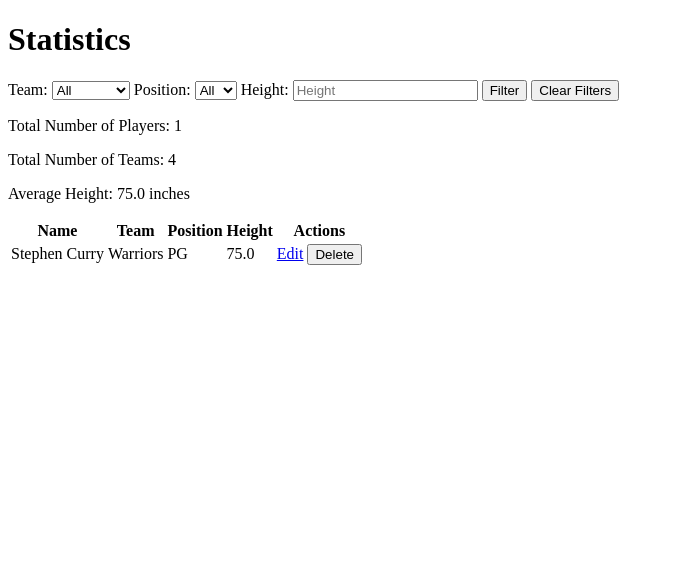
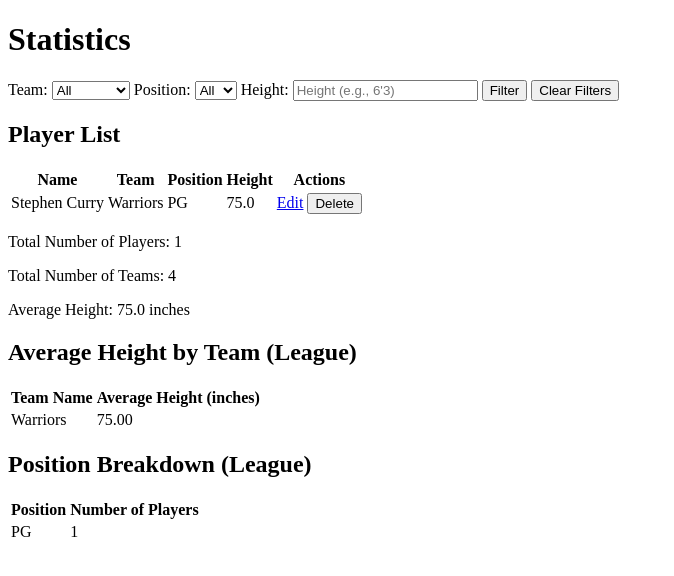
Before and after one commit to jerryyipp/NBA-Stat-Analyst, a Flask app: page /statistics in a window 1280 px wide. Shown: the part 46-622 px from the top of the page, without its empty margins (0-674 px from the left). Run offline with Flask 3, Linux system fonts and the light colour scheme.

Commit message:
Final touches done tomorrow night

```diff
--- a/app.py
+++ b/app.py
@@ -15,13 +15,24 @@ class Player(db.Model):
     name = db.Column(db.String(100), nullable=False)
     team_name = db.Column(db.String, db.ForeignKey('team.team_name'), nullable=False)
     position = db.Column(db.String(50))
-    height = db.Column(db.String(10))
+    height = db.Column(db.Float)  # Store height as float (in inches)
 
 # Define the Team model
 class Team(db.Model):
     team_name = db.Column(db.String(50), primary_key=True)
     city = db.Column(db.String(20), nullable=False)
     conference = db.Column(db.String(20), nullable=False)
+
+# Helper function to convert height in 'feet'inches' format to inches
+def convert_height_to_inches(height):
+    if height:
+        feet_inches = height.split("'")
+        if len(feet_inches) == 2:
+            feet = int(feet_inches[0])
+            inches = int(feet_inches[1].replace('"', ''))
+            total_inches = feet * 12 + inches
+            return total_inches
+    return None
 
 # Home route
 @app.route('/')
@@ -49,7 +60,7 @@ def players():
     if position_filter:
         players_query = players_query.filter(Player.position == position_filter)
     if height_filter:
-        players_query = players_query.filter(Player.height == height_filter)
+        players_query = players_query.filter(Player.height == float(height_filter))
 
     players = players_query.all()
 
@@ -72,18 +83,20 @@ def add_player():
         position = request.form['position']
         height = request.form['height']
 
+        # Convert height to inches if it's in a string format like '5'11"'
+        height_in_inches = convert_height_to_inches(height)
+
         # Check if the team exists, if not assign "Free Agent"
         if not Team.query.filter_by(team_name=team_name).first():
             team_name = "Free Agent"
 
-        new_player = Player(name=name, team_name=team_name, position=position, height=height)
+        new_player = Player(name=name, team_name=team_name, position=position, height=height_in_inches)
         db.session.add(new_player)
         db.session.commit()
         flash('Player added successfully!')
         return redirect(url_for('players'))
 
     return render_template('add_player.html', teams=teams)
-
 
 # Route to edit a player
 @app.route('/edit_player/<int:player_id>', methods=['GET', 'POST'])
@@ -94,7 +107,11 @@ def edit_player(player_id):
         player.name = request.form['name']
         player.team_name = request.form['team_name']
         player.position = request.form['position']
-        player.height = request.form['height']
+        height = request.form['height']
+
+        # Convert height to inches if it's in a string format like '5'11"'
+        player.height = convert_height_to_inches(height)
+
         db.session.commit()
         flash('Player updated successfully!')
         return redirect(url_for('players'))
@@ -125,26 +142,38 @@ def statistics():
     position_filter = request.args.get('position', '')
     height_filter = request.args.get('height', '')
 
-    # Query distinct teams and positions
+    # Query distinct teams and positions for filter options
     teams = Team.query.order_by(Team.team_name).all()
     positions = db.session.query(Player.position).distinct().order_by(Player.position).all()
-    positions = [pos[0] for pos in positions if pos[0]]  # Extract the string values and filter None
+    positions = [pos[0] for pos in positions if pos[0]]  # Extract position values
 
-    # Build the base query
+    # Build the base query for filtering players
     query = Player.query
     if team_filter:
         query = query.filter(Player.team_name == team_filter)
     if position_filter:
         query = query.filter(Player.position == position_filter)
     if height_filter:
-        query = query.filter(Player.height == height_filter)
+        query = query.filter(Player.height == float(height_filter))
 
     players = query.all()
 
-    # Calculate statistics
+    # Calculate additional statistics
     num_players = len(players)
     num_teams = Team.query.count()
-    average_height = db.session.query(db.func.avg(Player.height.cast(db.Float))).scalar()
+    average_height = db.session.query(db.func.avg(Player.height)).scalar()
+
+    # Average Height by Team
+    average_height_by_team = db.session.query(
+        Player.team_name,
+        db.func.avg(Player.height).label('avg_height')
+    ).group_by(Player.team_name).all()
+
+    # Position Breakdown
+    position_breakdown = db.session.query(
+        Player.position,
+        db.func.count(Player.player_id).label('num_players')
+    ).group_by(Player.position).all()
 
     return render_template(
         'statistics.html',
@@ -154,11 +183,12 @@ def statistics():
         num_players=num_players,
         num_teams=num_teams,
         average_height=average_height,
+        average_height_by_team=average_height_by_team,
+        position_breakdown=position_breakdown,
         team_filter=team_filter,
         position_filter=position_filter,
         height_filter=height_filter
     )
-
 
 ######################################################################
 #                            END STATISTICS                          #
--- a/templates/statistics.html
+++ b/templates/statistics.html
@@ -45,23 +45,14 @@
         </select>
 
         <label for="height">Height:</label>
-        <input type="text" id="height" name="height" value="{{ height_filter }}" placeholder="Height" />
+        <input type="text" id="height" name="height" value="{{ height_filter }}" placeholder="Height (e.g., 6'3)" />
 
         <button type="submit">Filter</button>
         <a href="{{ url_for('statistics') }}"><button type="button">Clear Filters</button></a>
       </form>
 
-      <!-- Display Statistics -->
-      <div>
-        <p>Total Number of Players: {{ num_players }}</p>
-        <p>Total Number of Teams: {{ num_teams }}</p>
-        {% if average_height %}
-          <p>Average Height: {{ average_height | round(2) }} inches</p>
-        {% else %}
-          <p>No height data available for players.</p>
-        {% endif %}
-      </div>
-
+      <!-- Display Player List -->
+      <h2>Player List</h2>
       <table>
         <thead>
           <tr>
@@ -89,6 +80,57 @@
           {% endfor %}
         </tbody>
       </table>
+
+      <!-- Display Statistics -->
+      <div>
+        <p>Total Number of Players: {{ num_players }}</p>
+        <p>Total Number of Teams: {{ num_teams }}</p>
+        {% if average_height %}
+          <p>Average Height: {{ average_height | round(2) }} inches</p>
+        {% else %}
+          <p>No height data available for players.</p>
+        {% endif %}
+      </div>
+
+      <!-- Display Average Height by Team -->
+      <h2>Average Height by Team (League)</h2>
+      <table>
+        <thead>
+          <tr>
+            <th>Team Name</th>
+            <th>Average Height (inches)</th>
+          </tr>
+        </thead>
+        <tbody>
+          {% for team, avg_height in average_height_by_team %}
+            <tr>
+              <td>{{ team }}</td>
+              <td>{{ "%.2f" | format(avg_height) }}</td>
+            </tr>
+          {% endfor %}
+        </tbody>
+      </table>
+
+      <!-- Display Position Breakdown -->
+      <h2>Position Breakdown (League)</h2>
+      <table>
+        <thead>
+          <tr>
+            <th>Position</th>
+            <th>Number of Players</th>
+          </tr>
+        </thead>
+        <tbody>
+          {% for position, num_players in position_breakdown %}
+            <tr>
+              <td>{{ position }}</td>
+              <td>{{ num_players }}</td>
+            </tr>
+          {% endfor %}
+        </tbody>
+      </table>
+
     </main>
+
   </body>
 </html>
```
Also changed, not shown: instance/nba_stats.db. Lines whose indentation alone changed are shown as unchanged.
